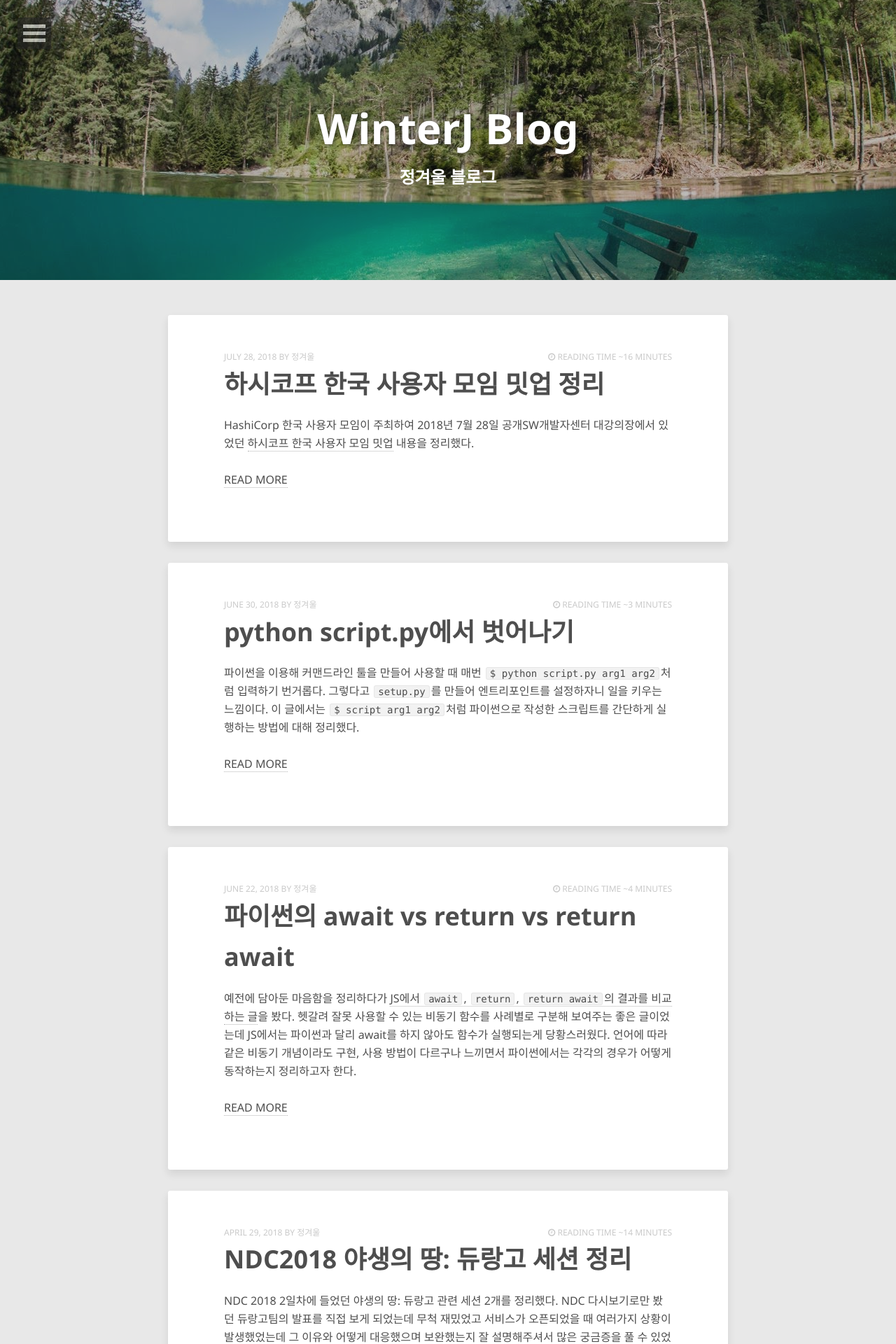
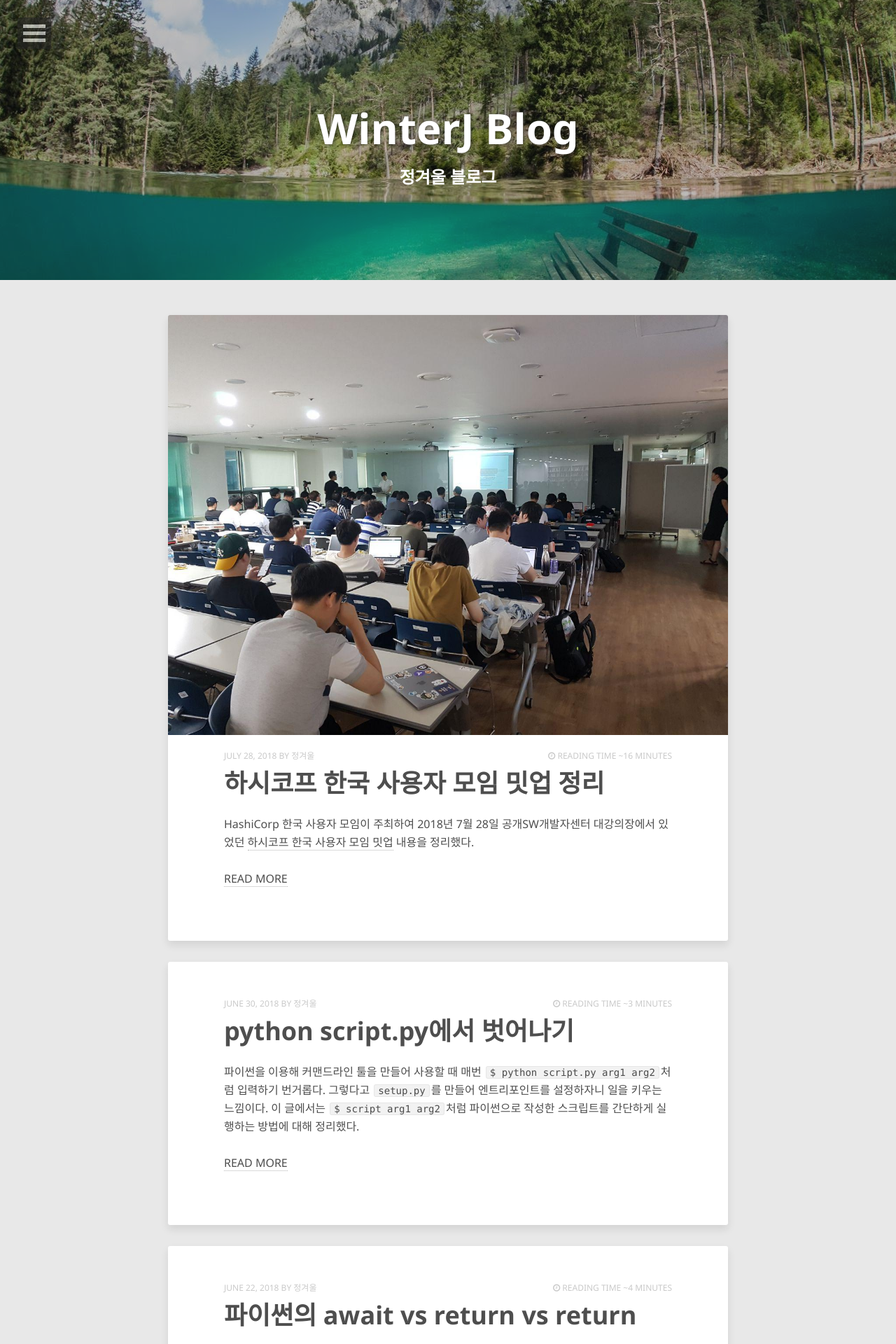
Before and after one commit to winterjung/JungWinter.github.io, a Jekyll site: the page built from index.html, in a window 1280 px wide. Shown: the top 1920 px of the page at 70% size. Built offline with Jekyll 4.4.1, drawn with Linux system fonts in a browser that asks for light colours; nearby versions of some CDN libraries; the list of posts is cut into pages by our own code.

Commit message:
Style: Add image of post in index

```diff
--- a/index.html
+++ b/index.html
@@ -11,6 +11,11 @@ image:
 <article class="hentry">
 
   <div class="read-more-content">
+    {% if post.image.feature %}
+      <div class="entry-image-index">
+        <a href="{{ site.url }}{{ post.url }}" title="{{ post.title }}"><img src="{{ site.url }}/images/{{ post.image.feature }}" alt="{{ post.title }}"></a>
+      </div><!-- /.entry-image -->
+    {% endif %}
     <div class="entry-meta">
       <span class="entry-date date published updated"><time datetime="{{ post.date | date_to_xmlschema }}"><a href="{{ site.url }}{{ post.url }}">{{ post.date | date: "%B %d, %Y" }}</a></time></span><span class="author vcard"><span class="fn"><a href="{{ site.url }}/about/" title="About {{ site.owner.name }}">{{ site.owner.name }}</a></span></span>
       {% if site.reading_time %}
```
